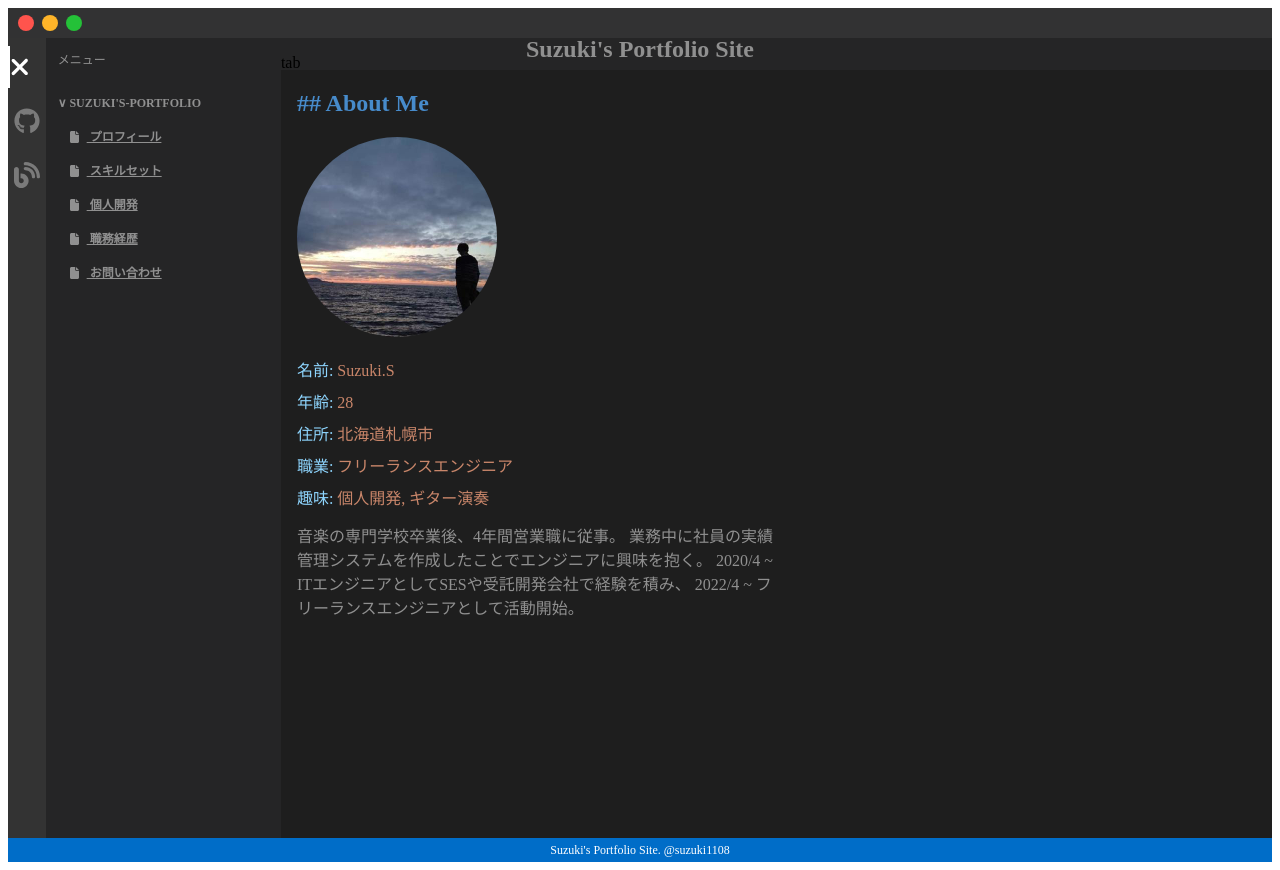
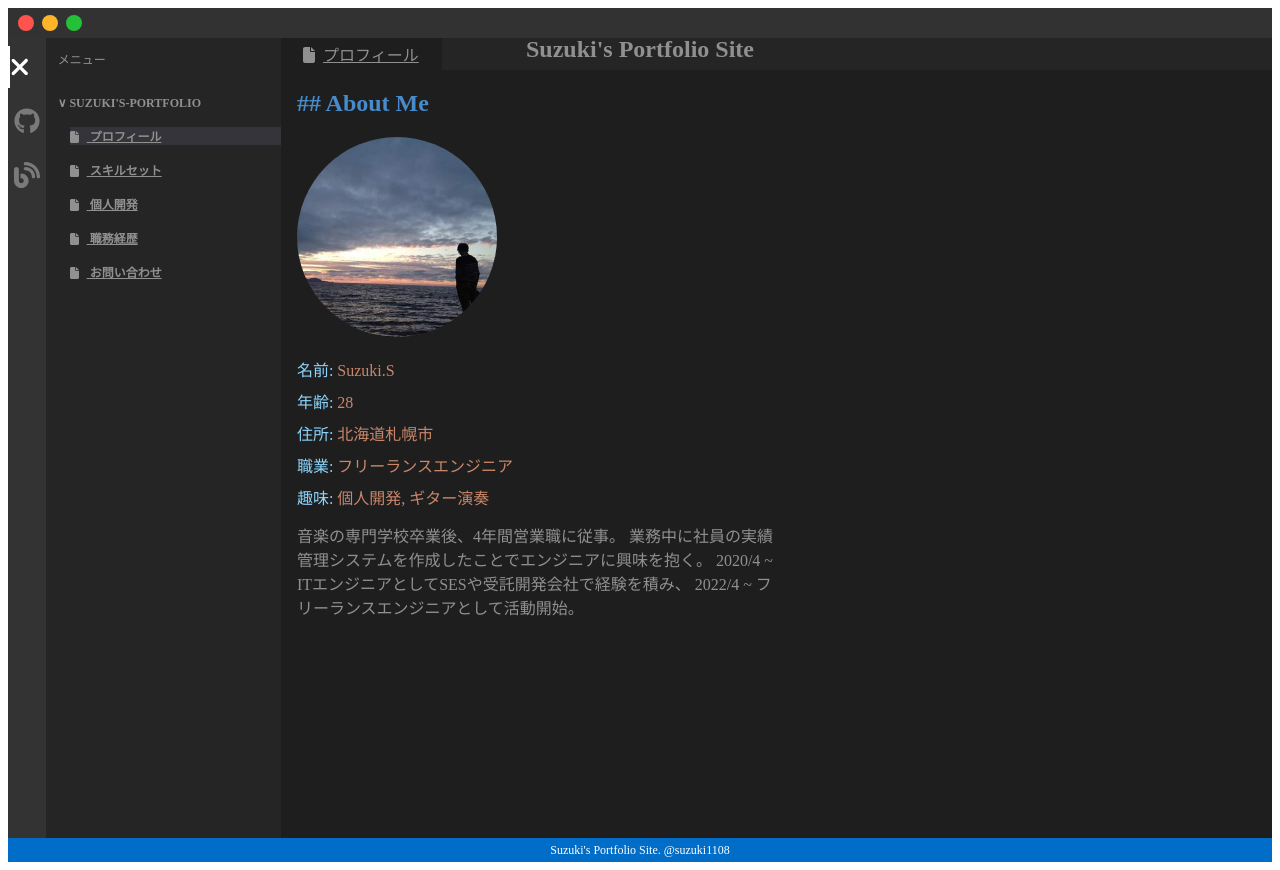
Before and after one commit to suzuki1108/my-portfolio, a Vue app: page / in a window 1280 px wide. Built offline with nearby package versions, Linux system fonts and the light colour scheme; the HTML template or start-up script is replaced by a standard one.

Commit message:
基本機能完成

```diff
--- a/src/App.vue
+++ b/src/App.vue
@@ -4,6 +4,44 @@
 
 <script setup lang="ts">
 import BaseLayout from "@/components/BaseLayout.vue";
+import { provide, reactive, Ref, ref } from "vue";
+import { Display } from "@/types/Display";
+
+const display = reactive<Display[]>([
+  {
+    route: "/",
+    title: "プロフィール",
+  },
+  {
+    route: "/skillset",
+    title: "スキルセット",
+  },
+  {
+    route: "/personaldevelop",
+    title: "個人開発",
+  },
+  {
+    route: "/jobcareer",
+    title: "職務経歴",
+  },
+  {
+    route: "/contact",
+    title: "お問い合わせ",
+  },
+]);
+
+const displayTab = reactive<Display[]>([
+  {
+    route: "/",
+    title: "プロフィール",
+  },
+]);
+
+const currentRoute = ref("/");
+
+provide<Display[]>("Display", display);
+provide<Display[]>("DisplayTab", displayTab);
+provide<Ref<string>>("currentRoute", currentRoute);
 </script>
 
 <style></style>
--- /dev/null
+++ b/src/Logic/CommonBeforeRouteEnter.ts
@@ -0,0 +1,26 @@
+import { Display } from "@/types/Display";
+import { inject, Ref } from "vue";
+import { onBeforeRouteLeave } from "vue-router";
+
+export type RouteModel = {
+  display: Display[] | undefined;
+  currentRoute: Ref<string> | undefined;
+};
+
+export const CommonBeforeRouteEnter = (): RouteModel => {
+  const display = inject<Display[]>("Display");
+  const currentRoute = inject<Ref<string>>("currentRoute");
+
+  onBeforeRouteLeave((to, from) => {
+    if (!currentRoute) {
+      console.error(from);
+      return;
+    }
+    currentRoute.value = to.path;
+  });
+
+  return {
+    display,
+    currentRoute,
+  };
+};
--- a/src/components/ExplorerComponent.vue
+++ b/src/components/ExplorerComponent.vue
@@ -10,29 +10,17 @@
         >SUZUKI'S-PORTFOLIO
       </p>
       <div class="explorer__menu-item" v-if="isShowDirectory">
-        <router-link to="/" class="router-link">
-          <fa icon="file" class="fa-icon" />
-          プロフィール
-        </router-link>
-
-        <router-link to="/skillset" class="router-link">
-          <fa icon="file" class="fa-icon" />
-          スキルセット
-        </router-link>
-
-        <router-link to="/personaldevelop" class="router-link">
-          <fa icon="file" class="fa-icon" />
-          個人開発
-        </router-link>
-
-        <router-link to="/jobcareer" class="router-link">
-          <fa icon="file" class="fa-icon" />
-          職務経歴
-        </router-link>
-
-        <router-link to="/contact" class="router-link">
-          <fa icon="file" class="fa-icon" />
-          お問い合わせ
+        <router-link
+          v-for="item in display"
+          :key="item.route"
+          :to="item.route"
+          class="router-link"
+          :class="{
+            router__link_active: item.route === currentRoute,
+          }"
+          @click="addTab(item)"
+        >
+          <fa icon="file" class="fa-icon" /> {{ item.title }}
         </router-link>
       </div>
     </div>
@@ -41,12 +29,26 @@
 
 <script setup lang="ts">
 import { defineProps, ref } from "vue";
+import { Ref, inject } from "vue";
+import { Display } from "@/types/Display";
 
 const props = defineProps({
   isShowExplorer: Boolean,
 });
 
+const display = inject<Display[]>("Display");
+const displayTab = inject<Display[]>("DisplayTab");
+const currentRoute = inject<Ref<string>>("currentRoute");
+
 const isShowDirectory = ref(true);
+
+const addTab = (item: Display) => {
+  if (!displayTab) return;
+
+  if (displayTab[0].route === "/" && item.route === "/") return;
+
+  if (!displayTab.includes(item)) displayTab.push(item);
+};
 </script>
 
 <style scoped>
@@ -88,4 +90,8 @@ const isShowDirectory = ref(true);
 .router-link {
   color: rgb(144, 144, 144);
 }
+
+.router__link_active {
+  background-color: rgb(52, 52, 58);
+}
 </style>
--- a/src/components/TabComponent.vue
+++ b/src/components/TabComponent.vue
@@ -1,8 +1,17 @@
 <template>
   <div class="main">
     <article class="tab">
-      <div class="tab__items">
-        <p>tab</p>
+      <div
+        v-for="item in displayTab"
+        :key="item.route"
+        class="tab__item"
+        :class="{
+          tab__item_active: item.route === currentRoute,
+        }"
+      >
+        <router-link class="link" :to="item.route">
+          <p><fa icon="file" class="fa-icon" />{{ item.title }}</p>
+        </router-link>
       </div>
     </article>
     <div class="main-content">
@@ -11,7 +20,14 @@
   </div>
 </template>
 
-<script setup lang="ts"></script>
+<script setup lang="ts">
+import { Ref, inject } from "vue";
+import { Display } from "@/types/Display";
+
+const display = inject<Display[]>("Display");
+const displayTab = inject<Display[]>("DisplayTab");
+const currentRoute = inject<Ref<string>>("currentRoute");
+</script>
 
 <style scoped>
 .main {
@@ -30,4 +46,26 @@
   background-color: rgb(37, 37, 38);
   display: flex;
 }
+
+.tab__item {
+  width: 160px;
+  height: 100%;
+  background-color: rgb(45, 45, 45);
+  display: flex;
+  justify-content: center;
+  align-items: center;
+  border-right: 1px solid rgb(30, 30, 30);
+}
+
+.tab__item_active {
+  background-color: rgb(30, 30, 30);
+}
+
+.link {
+  color: rgb(144, 144, 144);
+}
+
+.fa-icon {
+  margin-right: 8px;
+}
 </style>
--- /dev/null
+++ b/src/types/Display.ts
@@ -0,0 +1,4 @@
+export type Display = {
+  route: string;
+  title: string;
+};
--- a/src/views/Contact.vue
+++ b/src/views/Contact.vue
@@ -39,6 +39,9 @@
 
 <script setup lang="ts">
 import { reactive, ref } from "vue";
+import { CommonBeforeRouteEnter } from "@/Logic/CommonBeforeRouteEnter";
+
+CommonBeforeRouteEnter();
 
 type Form = {
   name: string;
--- a/src/views/JobCareer.vue
+++ b/src/views/JobCareer.vue
@@ -28,6 +28,12 @@
   </section>
 </template>
 
+<script setup lang="ts">
+import { CommonBeforeRouteEnter } from "@/Logic/CommonBeforeRouteEnter";
+
+CommonBeforeRouteEnter();
+</script>
+
 <style scoped>
 .jobcareer-wrapper {
   margin-top: 16px;
--- a/src/views/PersonalDevelop.vue
+++ b/src/views/PersonalDevelop.vue
@@ -70,6 +70,12 @@
   </section>
 </template>
 
+<script setup lang="ts">
+import { CommonBeforeRouteEnter } from "@/Logic/CommonBeforeRouteEnter";
+
+CommonBeforeRouteEnter();
+</script>
+
 <style scoped>
 .develop-wrapper {
   margin-top: 16px;
--- a/src/views/Profile.vue
+++ b/src/views/Profile.vue
@@ -33,6 +33,12 @@
     </div>
   </section>
 </template>
+
+<script setup lang="ts">
+import { CommonBeforeRouteEnter } from "@/Logic/CommonBeforeRouteEnter";
+
+CommonBeforeRouteEnter();
+</script>
 
 <style scoped>
 .profile {
--- a/src/views/SkillSet.vue
+++ b/src/views/SkillSet.vue
@@ -35,6 +35,12 @@
   </section>
 </template>
 
+<script setup lang="ts">
+import { CommonBeforeRouteEnter } from "@/Logic/CommonBeforeRouteEnter";
+
+CommonBeforeRouteEnter();
+</script>
+
 <style scoped>
 .skillset-wrapper {
   margin-top: 16px;
```
